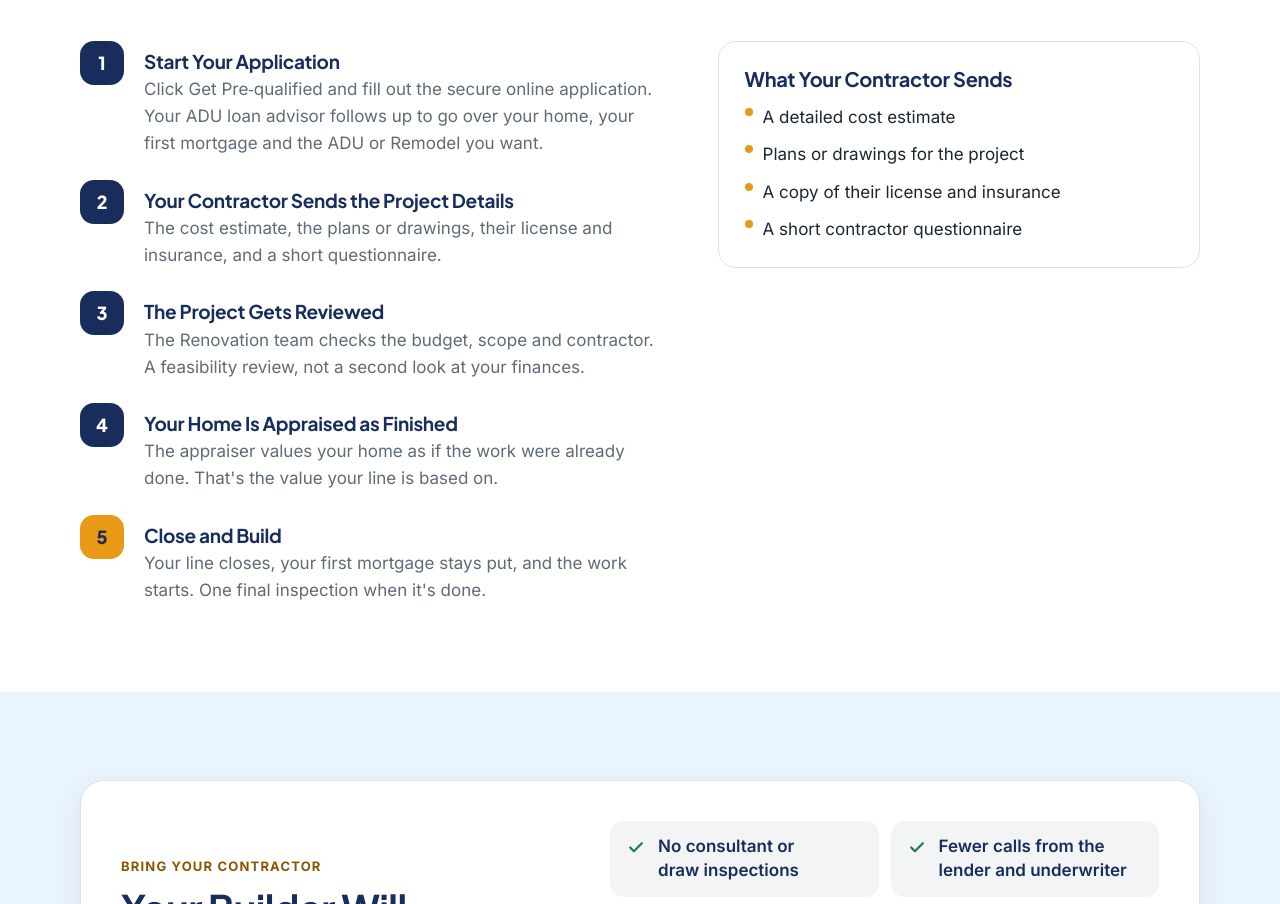
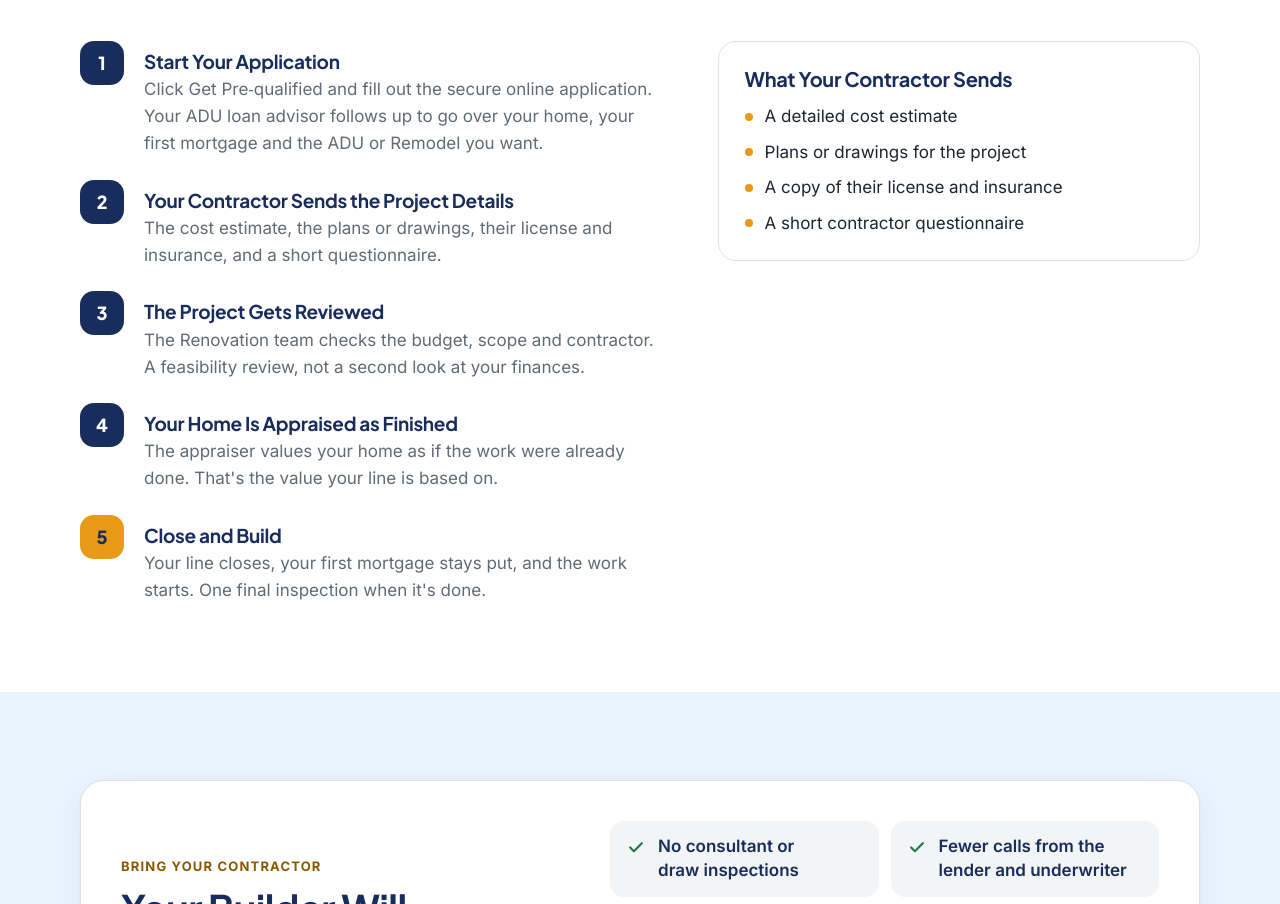
Before and after one commit to PatCollins-14/financemyadu, a plain HTML site: page landing/index.html in a window 1280 px wide. Shown: the part 7531-8435 px from the top of the page. Drawn offline with Linux system fonts and the light colour scheme.

Commit message:
Landing: center the contractor-card bullets on the first line
Co-Authored-By: Claude Opus 5.5 <noreply@anthropic.com>

```diff
--- a/landing/index.html
+++ b/landing/index.html
@@ -225,8 +225,8 @@ section.band{padding:88px 0}
 .list-card{background:#fff;border:1px solid var(--line);border-radius:var(--radius);padding:26px 26px 24px}
 .list-card h3{font-size:20px;margin-bottom:14px;display:flex;align-items:center;gap:10px}
 .list-card ul{margin:0;padding:0;list-style:none;display:grid;gap:10px}
-.list-card li{display:flex;gap:10px;align-items:flex-start}
-.list-card li svg{flex:none;margin-top:4px}
+.list-card li{display:flex;gap:12px;align-items:flex-start;line-height:1.5}
+.list-card li svg{flex:none;margin-top:calc(.75em - 4px)}
 .list-card.no{background:#fffaf2;border-color:#f0dfbf}
 .list-card.navy{background:var(--navy-deep);border-color:var(--navy-deep);color:var(--on-navy)}
 .list-card.navy h3{color:#fff}
```
Also changed, not shown: landing/index.src.html (+2 -2 lines).
